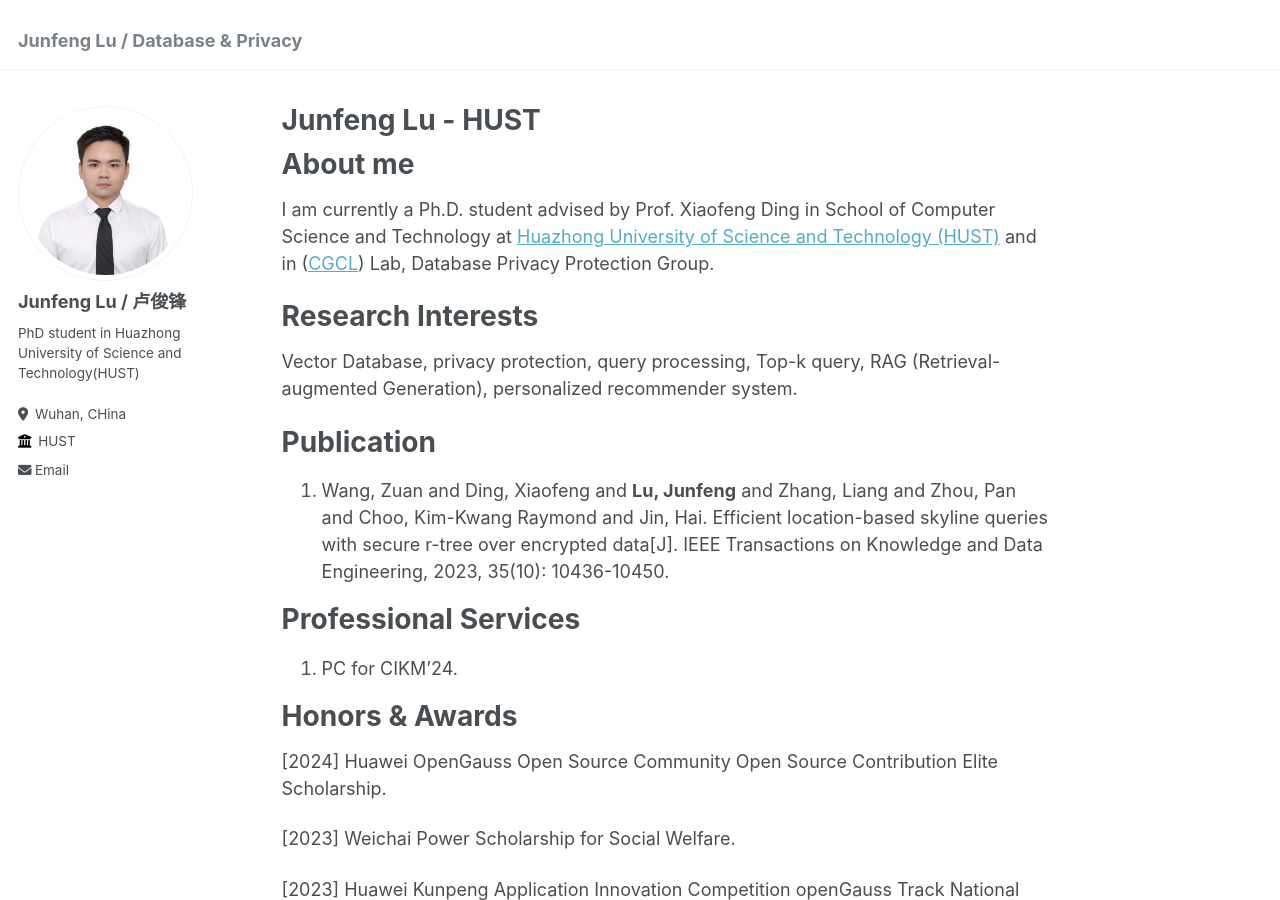
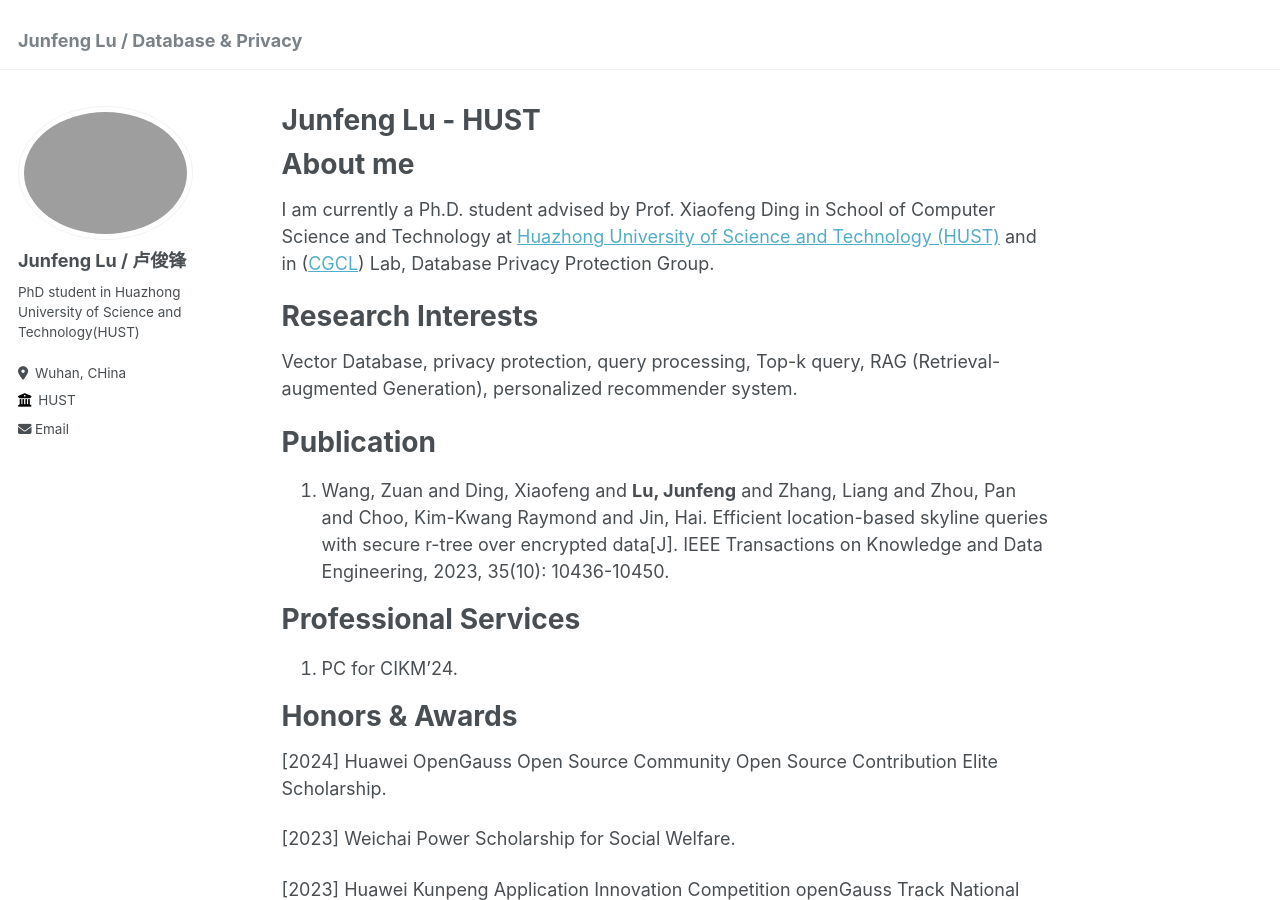
Before and after one commit to richardlujunfeng/richardloo, a Jekyll site: the page built from _pages/about.md, in a window 1280 px wide and 900 px high. Built offline with Jekyll 4.4.1, drawn with Linux system fonts in a browser that asks for light colours.

Commit message:
Update _config.yml

```diff
--- a/_config.yml
+++ b/_config.yml
@@ -21,7 +21,7 @@ repository               : "academicpages/academicpages.github.io"
 #               Additional customization can be done by editing /_includes/author-profile.html
 author:
   # Biographic information
-  avatar           : "meme.jpg"
+  avatar           : "profile.png"
   name             : "Junfeng Lu / 卢俊锋"
   pronouns         : # example: "she/her"
   bio              : "PhD student in Huazhong University of Science and Technology(HUST)"
```
